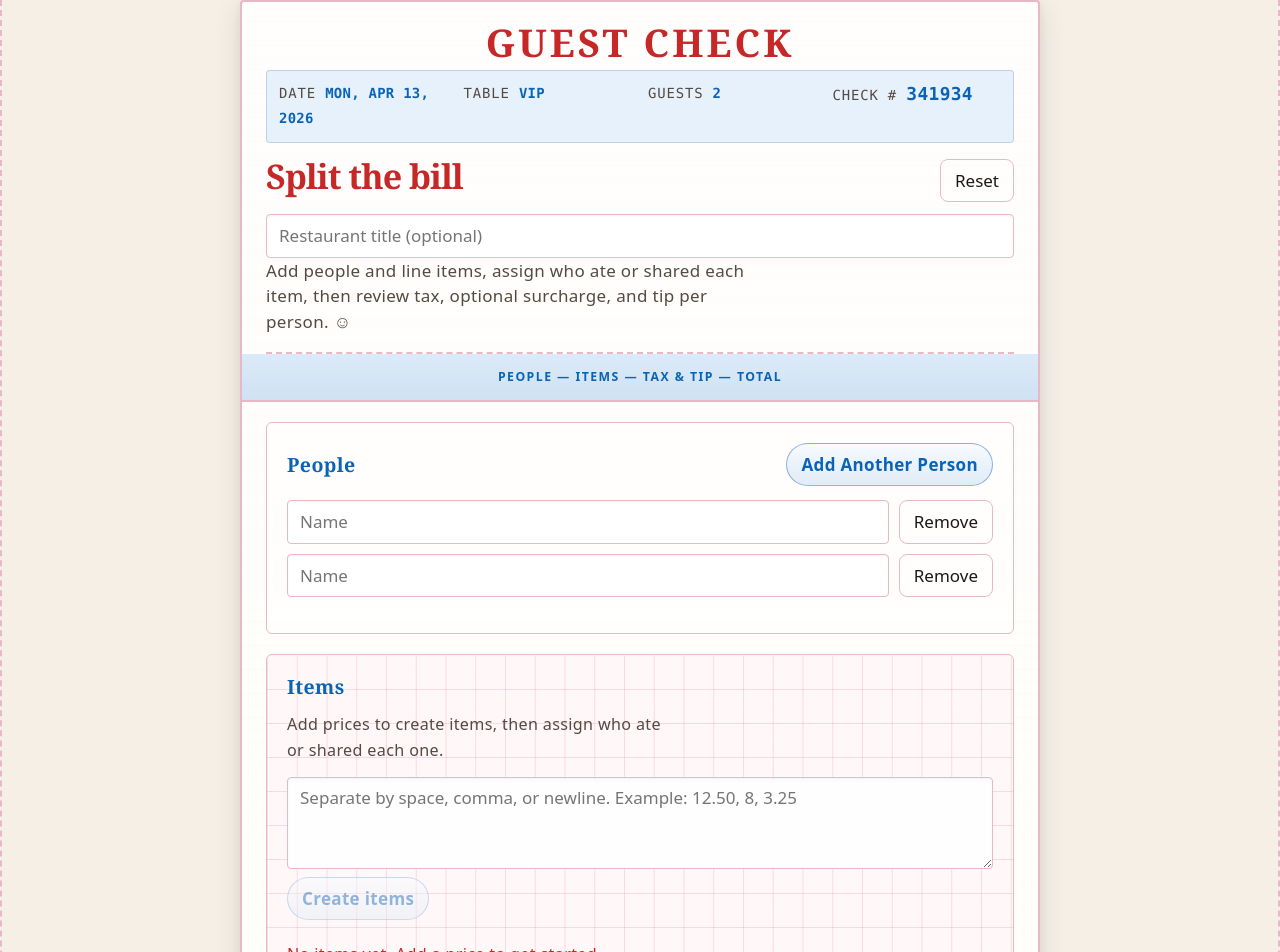
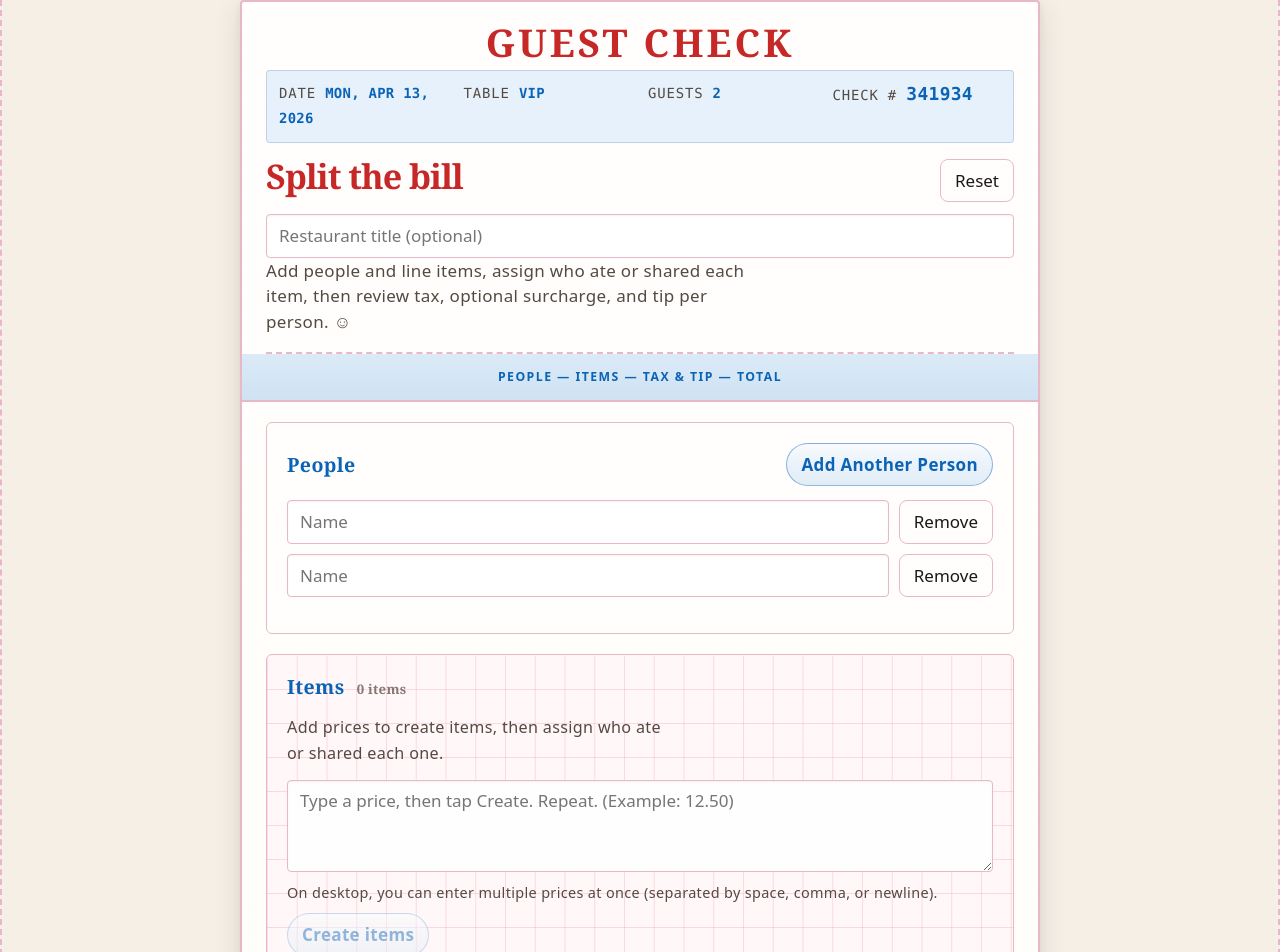
Before and after one commit to operana/split-the-bill, a React (Vite) app in the folder split-the-bill/: page / in a window 1280 px wide. Shown: the top 952 px of the page. Built offline with nearby package versions, Linux system fonts and the light colour scheme.

Commit message:
fix bulk item functionality, distinguish mobile vs desktop directions

```diff
--- a/split-the-bill/src/App.css
+++ b/split-the-bill/src/App.css
@@ -200,6 +200,22 @@ html, body {
   color: var(--diner-blue);
   font-weight: 800;
   letter-spacing: 0.02em;
+}
+
+.bill-items-heading {
+  display: flex;
+  flex-wrap: wrap;
+  align-items: baseline;
+  gap: 8px 12px;
+}
+
+.bill-items-heading__count {
+  font-size: 0.78rem;
+  font-weight: 600;
+  letter-spacing: 0.02em;
+  color: var(--text);
+  opacity: 0.72;
+  font-variant-numeric: tabular-nums;
 }
 
 .bill-stamp {
@@ -536,6 +552,16 @@ html, body {
   align-items: center;
 }
 
+.bill-bulk-desktop-note {
+  margin: 0;
+}
+
+@media (max-width: 600px) {
+  .bill-bulk-desktop-note {
+    display: none;
+  }
+}
+
 .bill-share--ready {
   border-top: 2px solid rgba(198, 40, 40, 0.35);
 }
--- a/split-the-bill/src/App.jsx
+++ b/split-the-bill/src/App.jsx
@@ -87,7 +87,6 @@ export default function App() {
   const [bulkAddError, setBulkAddError] = useState('')
   const [celebrateReady, setCelebrateReady] = useState(false)
   const [copyStatus, setCopyStatus] = useState('')
-  const [orderStamp, setOrderStamp] = useState(false)
   const [checkAnimKey, setCheckAnimKey] = useState(0)
   const [people, setPeople] = useState(() => [
     { id: uid(), name: '' },
@@ -274,6 +273,7 @@ export default function App() {
 
   const shareReadyPrevRef = useRef(false)
   const celebrateTimerRef = useRef(null)
+  const bulkPricesInputRef = useRef(null)
 
   function addPerson() {
     setPeople((prev) => [...prev, { id: uid(), name: '' }])
@@ -380,9 +380,7 @@ export default function App() {
     }))
     setItems((prev) => [...prev, ...next])
     setBulkPricesText('')
-
-    setOrderStamp(true)
-    window.setTimeout(() => setOrderStamp(false), 700)
+    requestAnimationFrame(() => bulkPricesInputRef.current?.focus())
   }
 
   async function copyShareToClipboard() {
@@ -537,13 +535,11 @@ export default function App() {
         className="bill-panel bill-panel--items"
         aria-labelledby="items-heading"
       >
-        <h2 id="items-heading">
-          Items
-          <span className="sr-only">
-            {' '}
-            ({items.length} {items.length === 1 ? 'item' : 'items'})
+        <h2 id="items-heading" className="bill-items-heading">
+          <span className="bill-items-heading__title">Items</span>
+          <span className="bill-items-heading__count">
+            {items.length} {items.length === 1 ? 'item' : 'items'}
           </span>
-          {orderStamp ? <span className="bill-stamp">ORDER IN</span> : null}
         </h2>
         <p className="bill-muted bill-items-lede">
           Add prices to create items, then assign who ate or shared each one.
@@ -554,6 +550,7 @@ export default function App() {
           </label>
           <textarea
             id="bulk-prices-input"
+            ref={bulkPricesInputRef}
             className="bill-input bill-textarea-bulk"
             rows={3}
             autoComplete="off"
@@ -561,7 +558,7 @@ export default function App() {
             inputMode="decimal"
             enterKeyHint="done"
             autoCapitalize="none"
-            placeholder="Separate by space, comma, or newline. Example: 12.50, 8, 3.25"
+            placeholder="Type a price, then tap Create. Repeat. (Example: 12.50)"
             value={bulkPricesText}
             onChange={(e) => {
               setBulkPricesText(e.target.value)
@@ -574,6 +571,10 @@ export default function App() {
               }
             }}
           />
+          <p className="bill-hint bill-bulk-desktop-note">
+            On desktop, you can enter multiple prices at once (separated by space, comma, or
+            newline).
+          </p>
           <div className="bill-row bill-row--bulk-actions">
             <button
               type="button"
```
